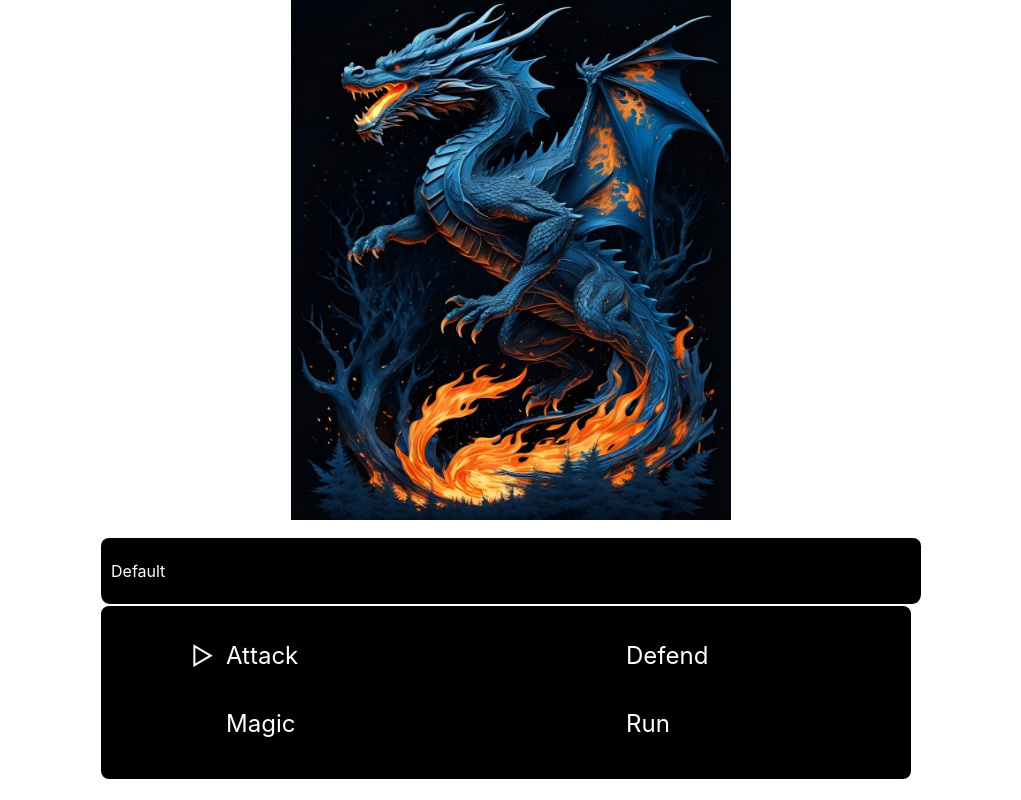
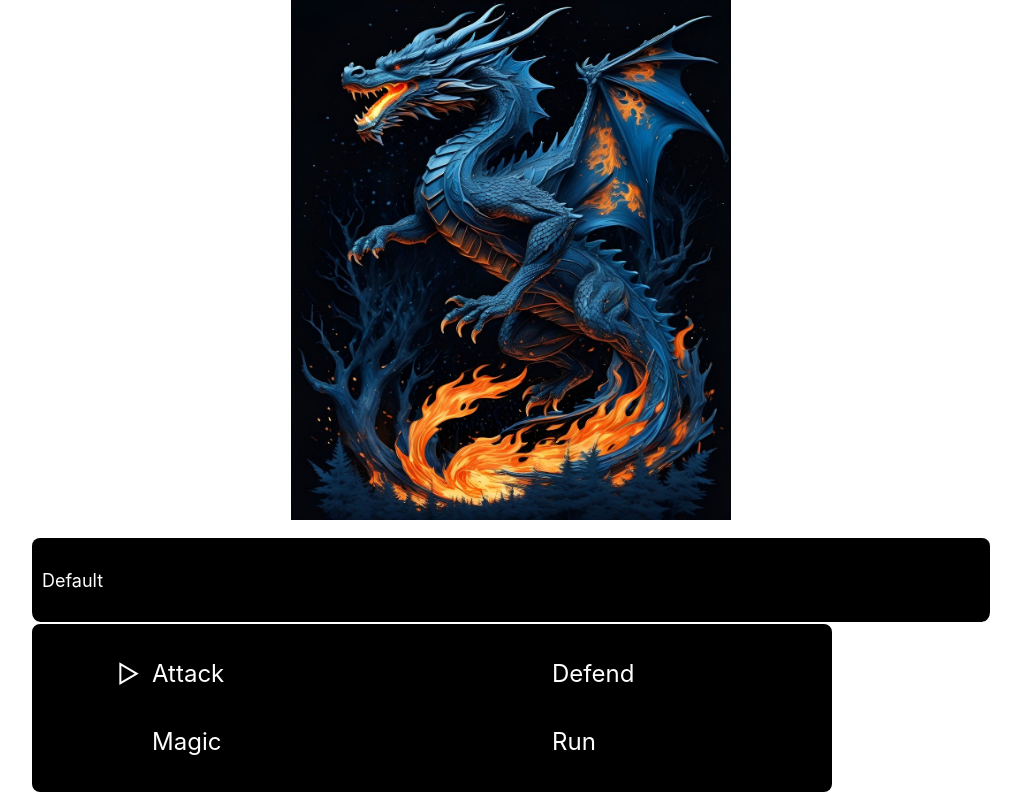
Before and after one commit to athaarsager/dragonslayer-game, a React (Vite) app in the folder dragonslayer_frontend/: page / in a window 1280 px wide. Shown: the whole page, without its empty margins (129-1150 px from the left). Built offline with nearby package versions, Linux system fonts and the light colour scheme; no server answers.

Commit message:
Adjust styling of text displaying in battleText box

```diff
--- a/dragonslayer_frontend/src/components/BattleScreen/BattleScreen.css
+++ b/dragonslayer_frontend/src/components/BattleScreen/BattleScreen.css
@@ -15,13 +15,21 @@ img {
     border: 2px solid white;
     border-radius: 10px;
     width: 100vh;
-    padding: 5px;
 }
 
 #battle-text {
     border-bottom: none;
-    padding-left: 10px;
-    padding-right: 10px;
+    height: 4rem;
+    width: 938px;
+    padding: 10px;
+    font-size: 18px;
+    display: flex;
+    justify-content: flex-start;
+    align-items: center;
+}
+
+#battle-text p {
+    margin: 0px;
 }
 
 #battle-menu {
```
